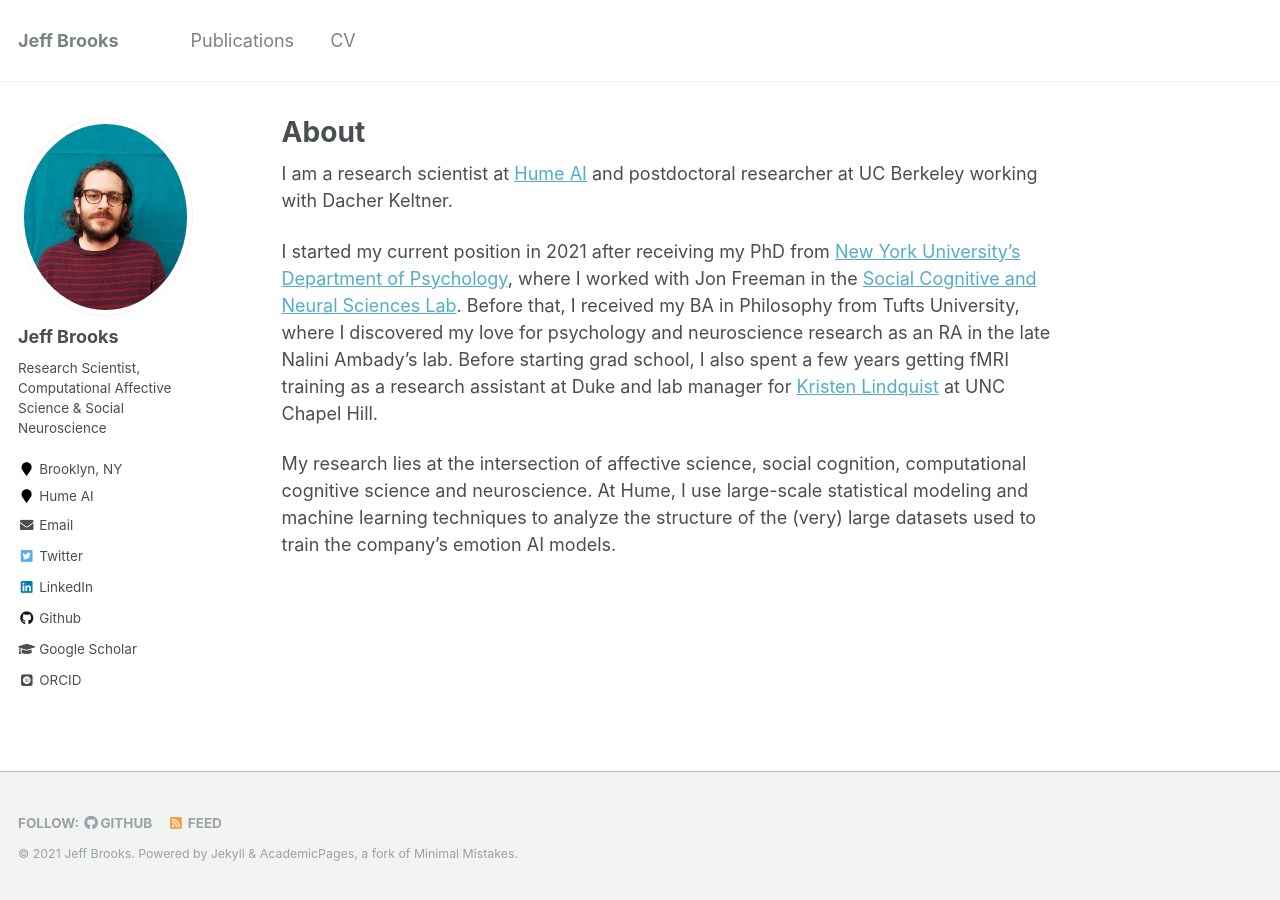
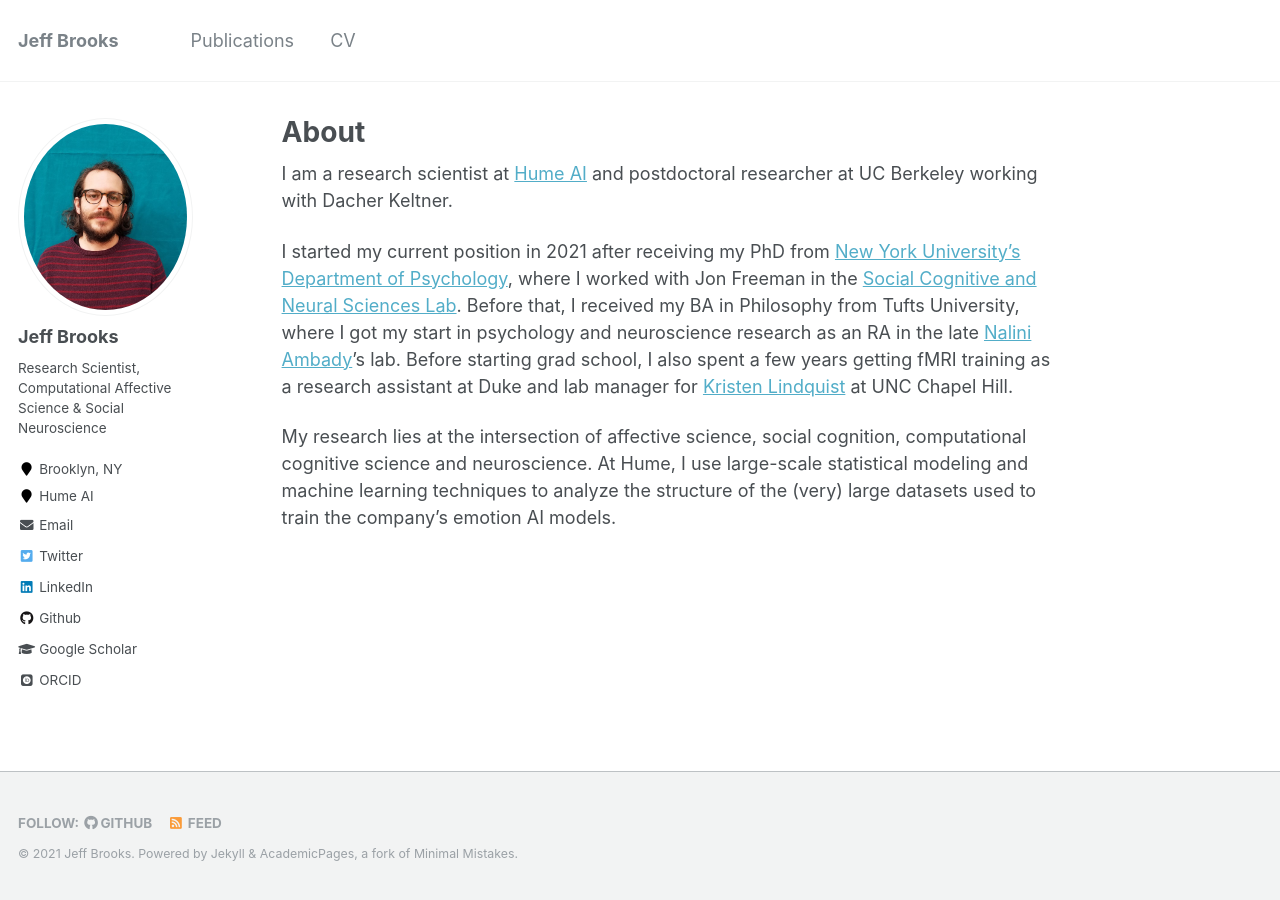
Before and after one commit to jeffreyallenbrooks/jeffreyallenbrooks.github.io, a Jekyll site: the page built from _pages/about.md, in a window 1280 px wide. Built offline with Jekyll 4.4.1, drawn with Linux system fonts in a browser that asks for light colours; some web fonts are replaced.

Commit message:
update links

```diff
--- a/_pages/about.md
+++ b/_pages/about.md
@@ -11,6 +11,6 @@ redirect_from:
 
 I am a research scientist at [Hume AI](https://hume.ai/) and postdoctoral researcher at UC Berkeley working with Dacher Keltner.
 
-I started my current position in 2021 after receiving my PhD from [New York University's Department of Psychology](https://as.nyu.edu/content/nyu-as/as/departments/psychology.html), where I worked with Jon Freeman in the [Social Cognitive and Neural Sciences Lab](https://freemanlab.org/). Before that, I received my BA in Philosophy from Tufts University, where I discovered my love for psychology and neuroscience research as an RA in the late Nalini Ambady's lab. Before starting grad school, I also spent a few years getting fMRI training as a research assistant at Duke and lab manager for [Kristen Lindquist](https://carolinaaffectivescience.com/) at UNC Chapel Hill.
+I started my current position in 2021 after receiving my PhD from [New York University's Department of Psychology](https://as.nyu.edu/content/nyu-as/as/departments/psychology.html), where I worked with Jon Freeman in the [Social Cognitive and Neural Sciences Lab](https://freemanlab.org/). Before that, I received my BA in Philosophy from Tufts University, where I got my start in psychology and neuroscience research as an RA in the late [Nalini Ambady](https://en.wikipedia.org/wiki/Nalini_Ambady/)'s lab. Before starting grad school, I also spent a few years getting fMRI training as a research assistant at Duke and lab manager for [Kristen Lindquist](https://carolinaaffectivescience.com/) at UNC Chapel Hill.
 
 My research lies at the intersection of affective science, social cognition, computational cognitive science and neuroscience. At Hume, I use large-scale statistical modeling and machine learning techniques to analyze the structure of the (very) large datasets used to train the company's emotion AI models.
```
